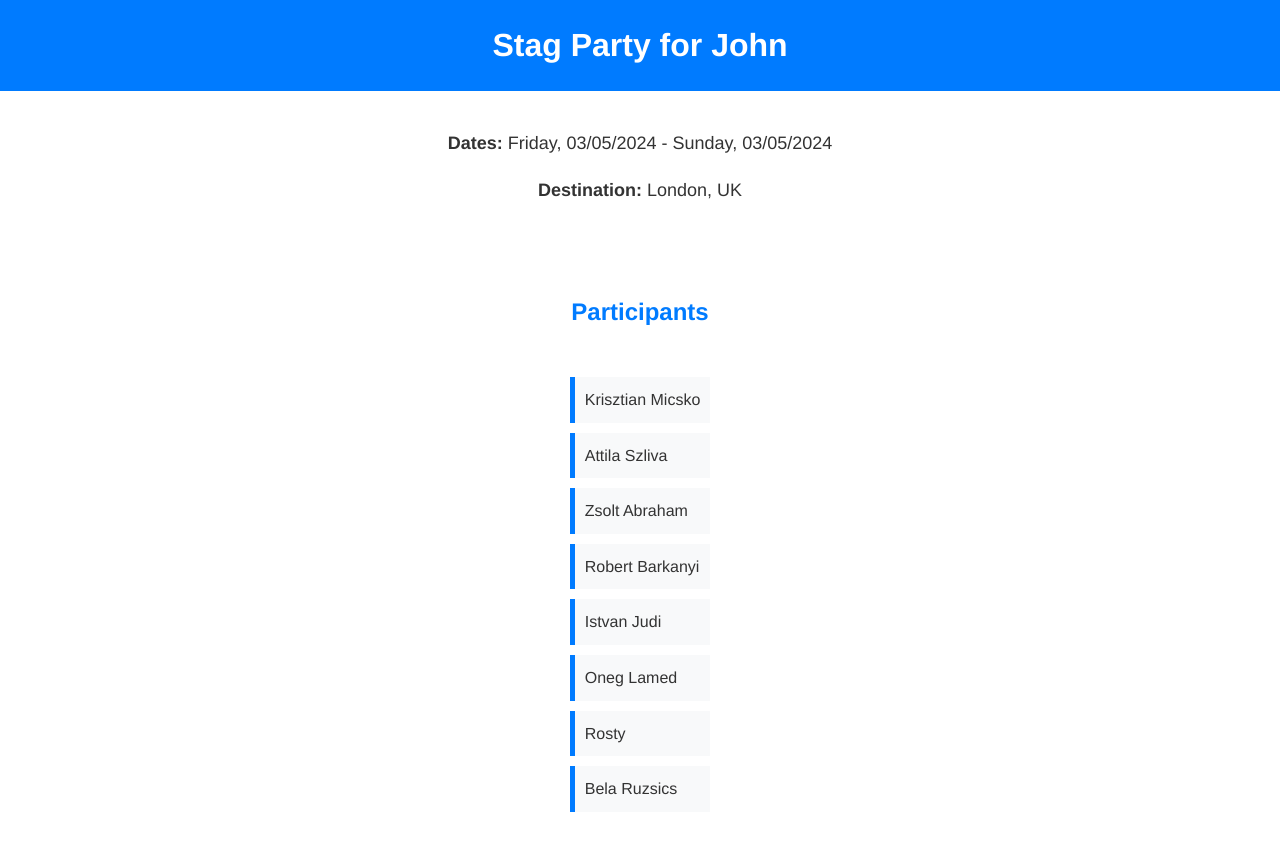
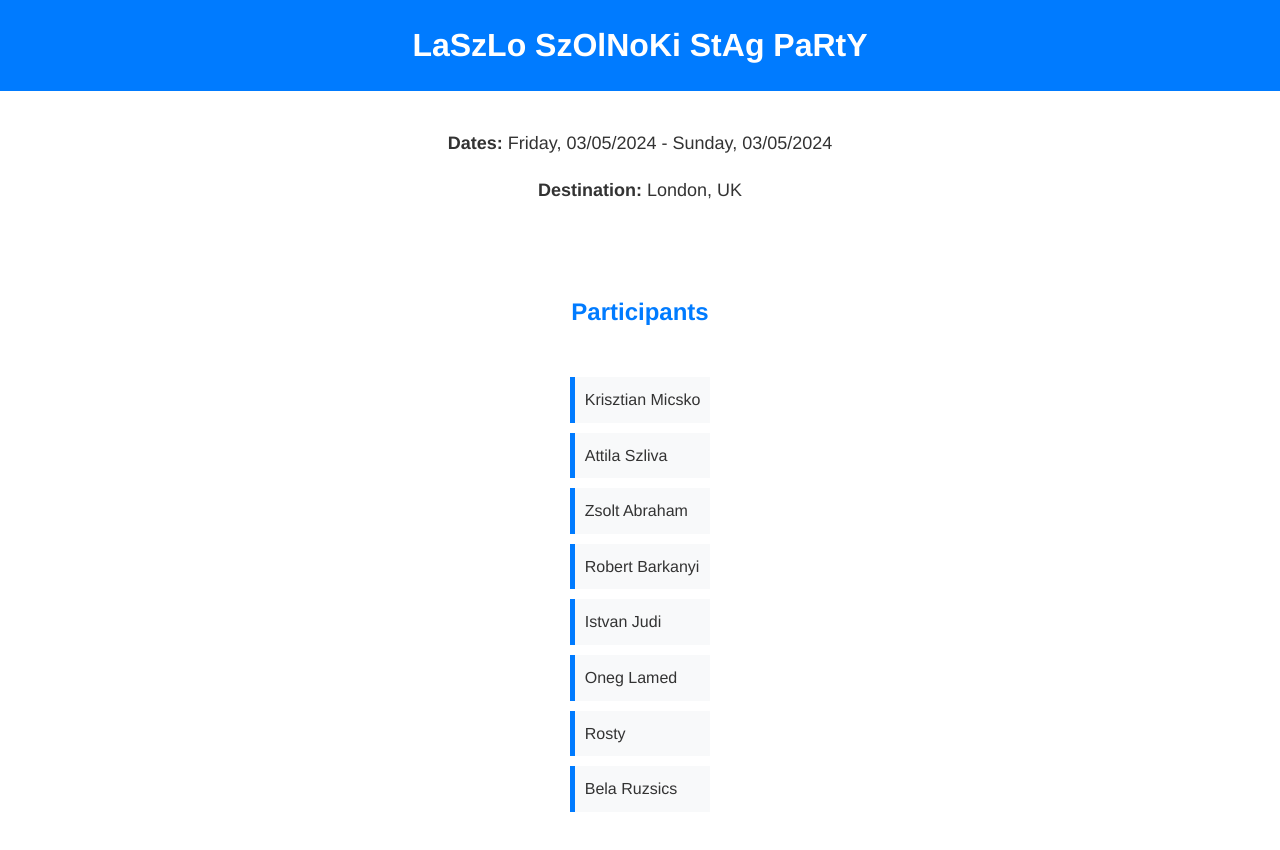
Before and after one commit to DeeOliver/WebSites, a plain HTML site: page index.html in a window 1280 px wide. Drawn offline with Linux system fonts and the light colour scheme.

Commit message:
index.html

```diff
--- a/index.html
+++ b/index.html
@@ -3,12 +3,12 @@
 <head>
     <meta charset="UTF-8">
     <meta name="viewport" content="width=device-width, initial-scale=1.0">
-    <title>LaSzLo SzOlNoKi StAg PaRtY</title>
+    <title>#StagPartyLondon</title>
     <link rel="stylesheet" href="style.css">
 </head>
 <body>
     <header>
-        <h1>Stag Party for John</h1>
+        <h1>LaSzLo SzOlNoKi StAg PaRtY</h1>
     </header>
     <section class="info">
         <p><strong>Dates:</strong> Friday, 03/05/2024 - Sunday, 03/05/2024</p>
```
